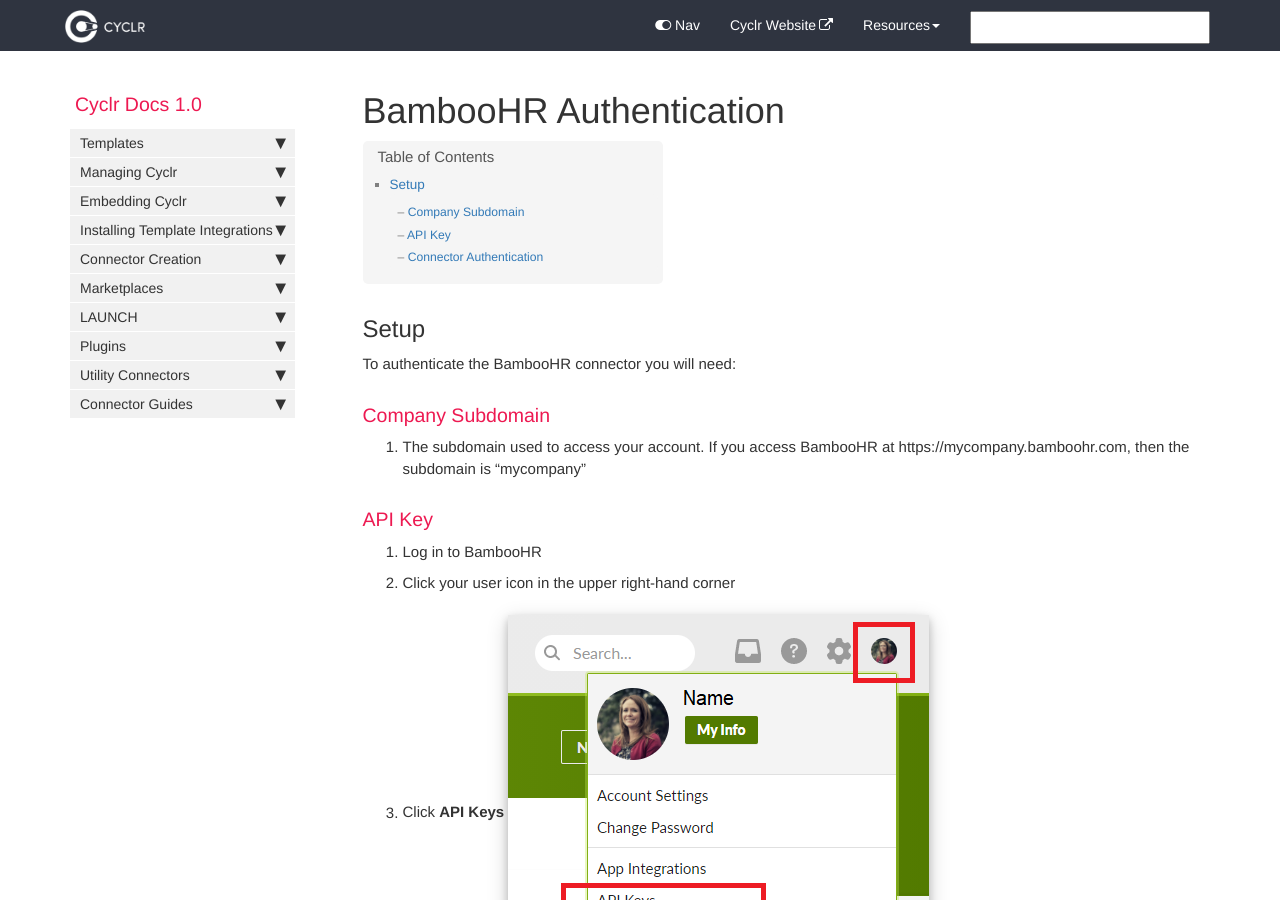
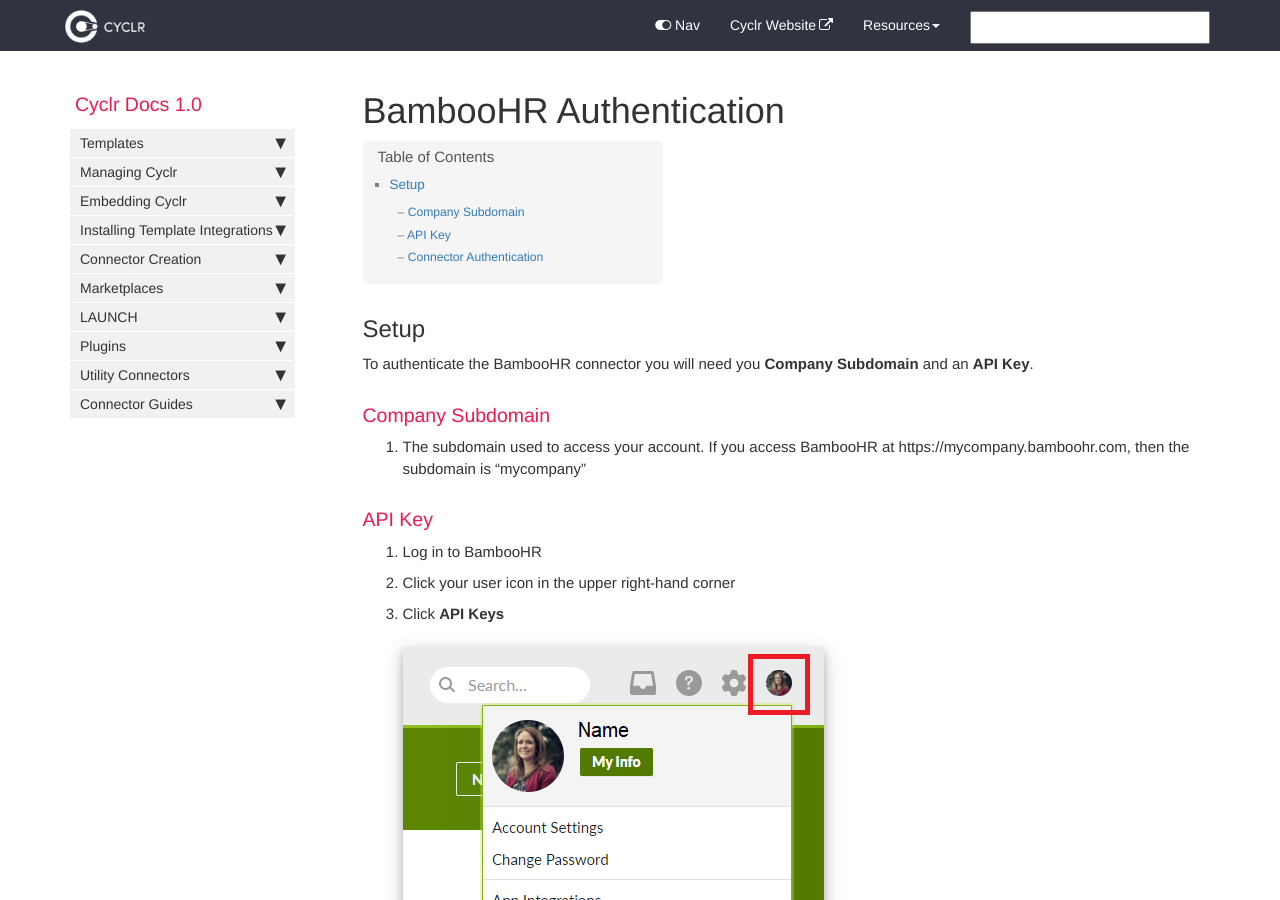
Before and after one commit to sneakysneak/docs, a Jekyll site: the page built from pages/connector-authentication/bamboohr_setup.md, in a window 1280 px wide and 900 px high. Built offline with Jekyll 4.4.1, drawn with Linux system fonts in a browser that asks for light colours; comment, search, counter and statistics services are not loaded.

Commit message:
tweaks to bamboohr docs

```diff
--- a/pages/connector-authentication/bamboohr_setup.md
+++ b/pages/connector-authentication/bamboohr_setup.md
@@ -7,7 +7,7 @@ tags: [connector]
 
 ## Setup
 
-To authenticate the BambooHR connector you will need:
+To authenticate the BambooHR connector you will need you **Company Subdomain** and an **API Key**.
 
 ### Company Subdomain
 
@@ -18,11 +18,17 @@ To authenticate the BambooHR connector you will need:
 1. Log in to BambooHR
 2. Click your user icon in the upper right-hand corner
 3. Click **API Keys**
+
    ![unifier field](./images/bamboohr_1.png)
+
 4. Click **Add New Key**
+
    ![unifier field](./images/bamboohr_2.png)
+
 5. Give your API Key a name and click **Generate Key**
+
    ![unifier field](./images/bamboohr_3.png)
+
 6. Make sure to keep a note of your API Key as it can only be viewed once
 
 ---
```
